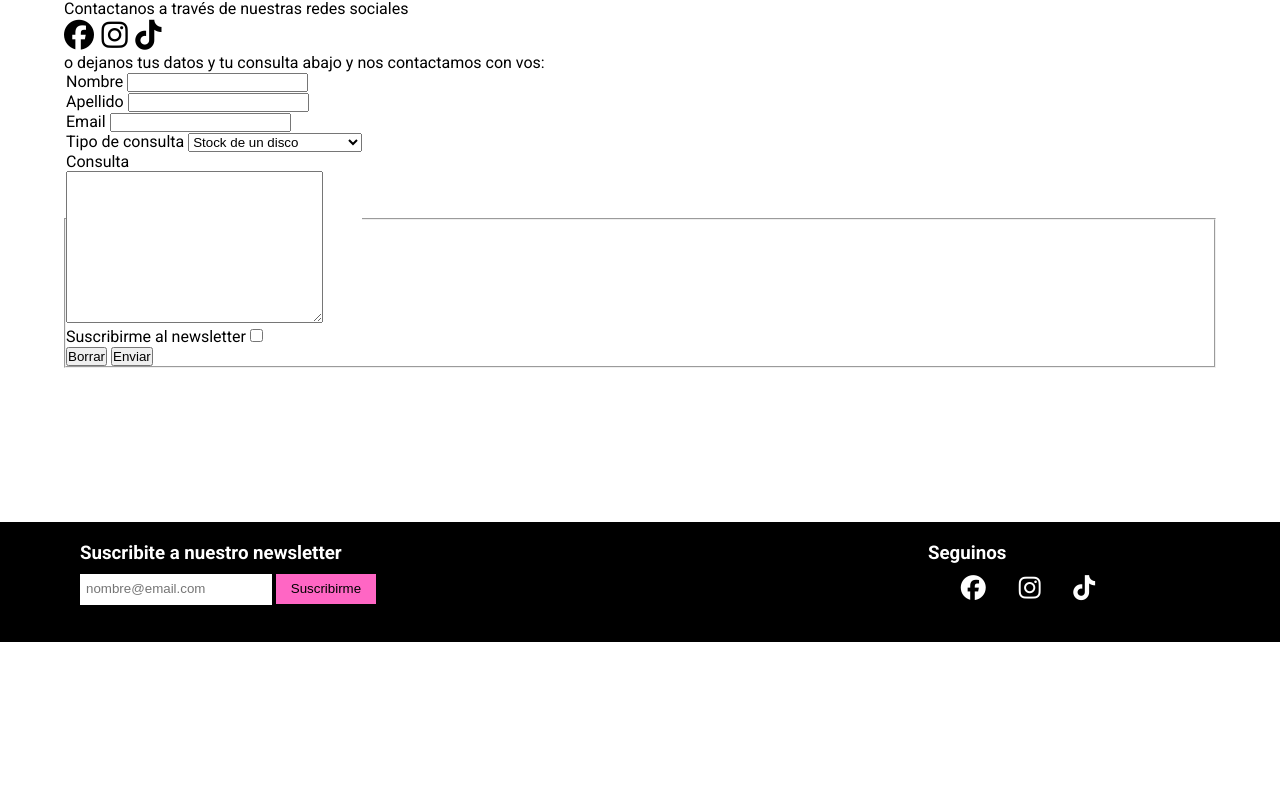
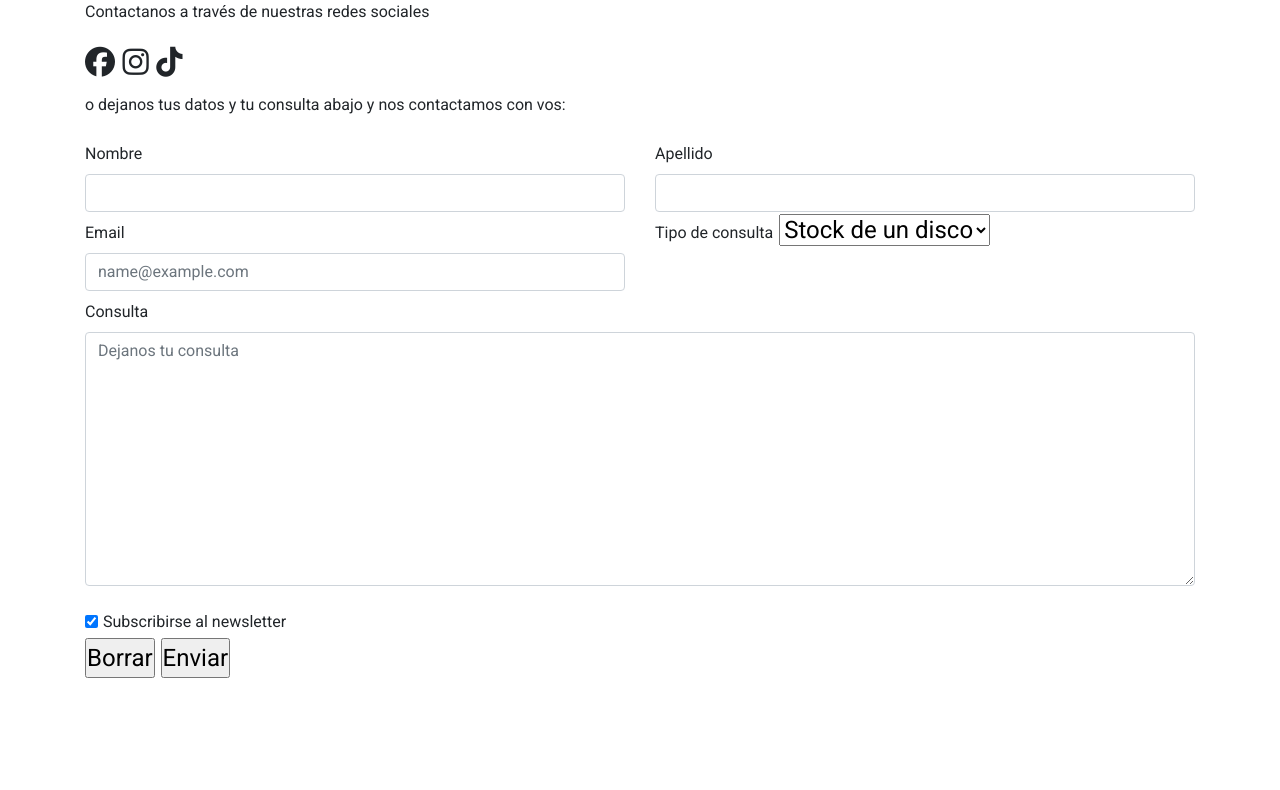
Before and after one commit to flordiprimo/ideaDiPrimo, a website: page pages/contacto.html in a window 1280 px wide. Shown: the part 158-948 px from the top of the page. Before the commit the page ends 800 px from the top, so only its background shows below. Drawn offline with nearby package versions, Linux system fonts and the light colour scheme; files that its build step writes are made by us from their sources.

Commit message:
Bootstrap

```diff
--- a/css/estilo.css
+++ b/css/estilo.css
@@ -640,7 +640,7 @@ position:relative;
    }
 .main__contacto {
     grid-area: main;
-    height:60vh;
+    height:120vh;
     display: flex;
     flex-direction: column;
     padding-bottom: 5vh;
@@ -668,6 +668,12 @@ position:relative;
 .contacto__redes {
     font-size: 30px;
 }
+
+label {
+    font-size: 1rem;
+}
+
+
 /* MEDIA QUERIES */
 @media only screen and (min-width: 600px){
     #grilla {
@@ -821,7 +827,7 @@ position:relative;
    }
 .grilla__contacto {
     display: grid;
-    grid-template-rows: 10vh 75vh 15vh;
+    grid-template-rows: 10vh 125vh 15vh;
     grid-template-areas: "header"
                          "main"
                          "footer";
--- a/package.json
+++ b/package.json
@@ -19,7 +19,6 @@
   },
   "homepage": "https://github.com/flordiprimo/ideaDiPrimo#readme",
   "dependencies": {
-    "bootstrap": "^5.1.1",
     "node-sass": "^6.0.1",
     "nodemon": "^2.0.13"
   }
--- a/pages/contacto.html
+++ b/pages/contacto.html
@@ -5,11 +5,13 @@
         <meta http-equiv="X-UA-Compatible" content="IE=edge">
         <meta name="viewport" content="width=device-width, initial-scale=1.0">
         <script src="https://kit.fontawesome.com/815a8cfff1.js" crossorigin="anonymous"></script>
-        <link rel="stylesheet" href="../css/estilo.css">
         <link rel="preconnect" href="https://fonts.googleapis.com">
         <link rel="preconnect" href="https://fonts.gstatic.com" crossorigin>
         <link href="https://fonts.googleapis.com/css2?family=Roboto:ital,wght@0,100;0,300;0,400;0,500;0,700;0,900;1,100;1,300;1,400;1,500;1,700;1,900&display=swap" rel="stylesheet">
         <link href="https://unpkg.com/aos@2.3.1/dist/aos.css" rel="stylesheet">
+        <link rel="stylesheet" href="css/pruebacss.css">
+        <link rel="stylesheet" href="https://maxcdn.bootstrapcdn.com/bootstrap/4.0.0/css/bootstrap.min.css" integrity="sha384-Gn5384xqQ1aoWXA+058RXPxPg6fy4IWvTNh0E263XmFcJlSAwiGgFAW/dAiS6JXm" crossorigin="anonymous">
+        <link rel="stylesheet" href="../css/estilo.css">
         <title>Friki Discos - Contacto</title>
     </head>
 <body>
@@ -29,6 +31,7 @@
                     <h1 class="contacto__titulo__texto">Contacto</h1>
                 </div>
                 <div class="contacto__contenido">
+                    <div class="container">
                         <p>Contactanos a través de nuestras redes sociales</p>
                         <div class="contacto__redes">
                             <p class="fab fa-facebook"></p>
@@ -36,39 +39,52 @@
                             <p class="fab fa-tiktok"></p>
                         </div>
                         <p>o dejanos tus datos y tu consulta abajo y nos contactamos con vos:</p>
+                        <div>
                             <fieldset>
                                 <legend>
                                     <form action="">
-                                <label for="nombre">Nombre</label>
-                                <input type="text" id="nombre">
-                                <br>
-                                <label for="Apellido">Apellido</label>
-                                <input type="text" id="apellido">
-                                <br>
-                                <label for="email">Email</label>
-                                <input type="text" id="email">
-                                <br>
-                                <label for="tipoconsulta">Tipo de consulta</label>
-                                <select name="tipoconsulta" id="tipoconsulta">
-                                    <option value="stock">Stock de un disco</option>
+                                        <div class="row">
+                                            <div class="col">
+                                                <label for="nombre" class="form-label">Nombre</label>
+                                                <input type="text" id="nombre" class="form-control">
+                                            </div>
+                                            <div class="col">
+                                                <label for="Apellido" class="form-label">Apellido</label>
+                                                <input type="text" id="apellido" class="form-control">
+                                            </div>
+                                        </div>
+                                        <div class="row">
+                                            <div class="col">
+                                                <label for="email" class="form-label">Email</label>
+                                                <input type="email" id="email" class="form-control" placeholder="name@example.com">
+                                            </div>
+                                            <div class="col">
+                                                <label for="tipoconsulta"  class="form-label">Tipo de consulta</label>
+                                            <select id="tipoconsulta" class="form-select form-select-sm" aria-label="tipo de consulta">
+                                                <option selected>Stock de un disco</option>
                                                 <option value="envios">Envíos</option>
-                                    <option value="compra">Información de tu compra</option>
-                                    <option value="encargue">Discos por encargue</option>
-                                    <option value="Otras consultas">Otras consultas</option>
+                                                <option value="compra">Compra</option>
+                                                <option value="encargue">Encargue</option>
+                                                <option value="otras">Otras consultas</option>
                                             </select>
-                                <br>
-                                <label for="consulta">Consulta</label>
-                                <br>
-                                <textarea name="consulta" id="consulta" cols="30" rows="10"></textarea>
-                                <br>
-                                <label for="newsletter">Suscribirme al newsletter</label>
-                                <input type="checkbox">
-                                <br>
+                                            </div>
+                                        </div>
+                                        <div class="mb-3">
+                                            <label for="consulta"  class="form-label">Consulta</label>
+                                            <textarea name="consulta" id="consulta" cols="30" rows="10" class="form-control" placeholder="Dejanos tu consulta"></textarea>
+                                        </div>
+                                        <div class="form-check form-check-inline">
+                                            <input class="form-check-input" type="checkbox" value="" id="subscripcionNewsletter" checked="">
+                                            <label class="form-check-label" for="subscripcionNewsletter">Subscribirse al newsletter</label>
+                                        </div>
+                                        <div>
                                             <input type="reset" value="Borrar">
                                             <input type="submit" value="Enviar">
                                     </form>
                                 </legend>
                             </fieldset>
+                        </div>
+                    </div>
                 </div>
             </div>
         </main>
@@ -93,6 +109,7 @@
         </footer>
     </div>
 <script src="https://unpkg.com/aos@2.3.1/dist/aos.js"></script>
+<script src="https://maxcdn.bootstrapcdn.com/bootstrap/4.0.0/js/bootstrap.min.js" integrity="sha384-JZR6Spejh4U02d8jOt6vLEHfe/JQGiRRSQQxSfFWpi1MquVdAyjUar5+76PVCmYl" crossorigin="anonymous"></script>
 <script>
     AOS.init();
   </script>
```
Also changed, not shown: index.html (+1 -1 lines), pages/blog.html (+4 -1 lines), pages/catalogo.html (+4 -1 lines), pages/comocomprar.html (+4 -1 lines), pages/destacado.html (+4 -1 lines), 1 other file. Lines whose indentation alone changed are shown as unchanged.
